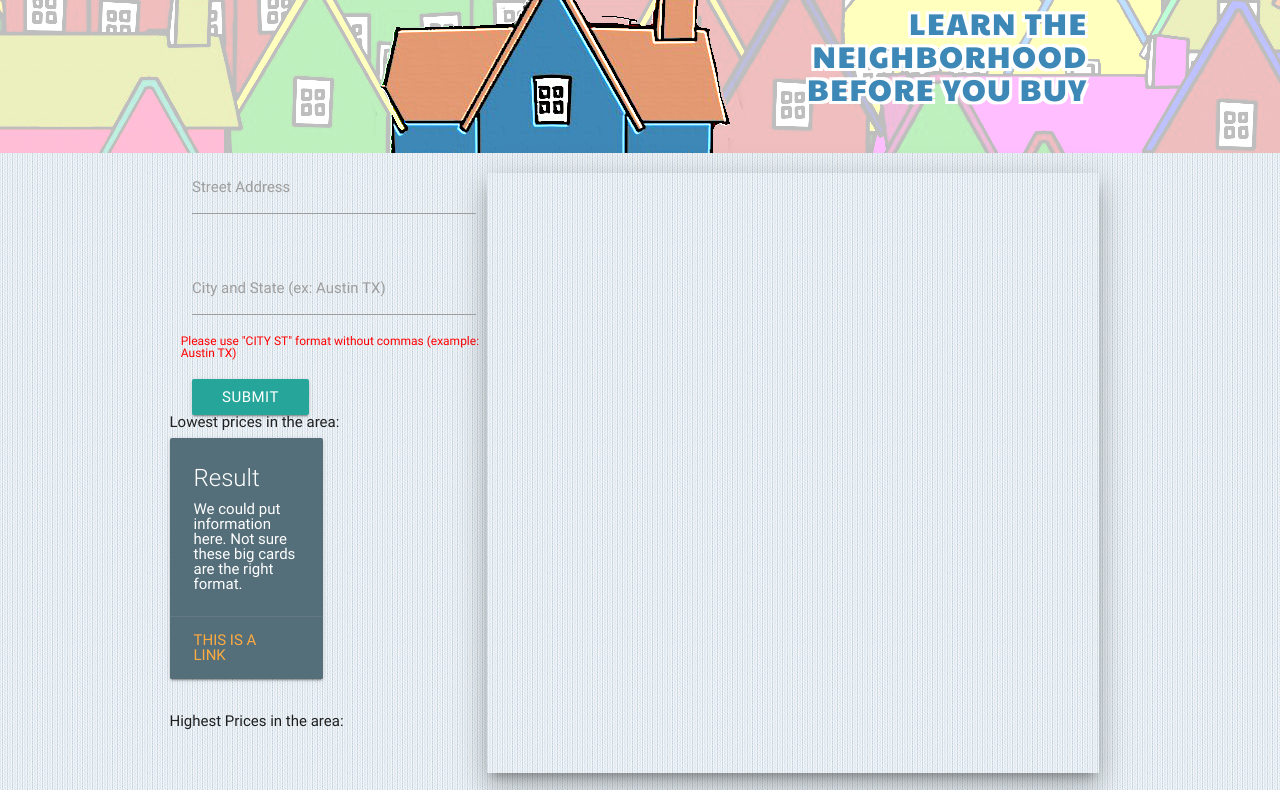
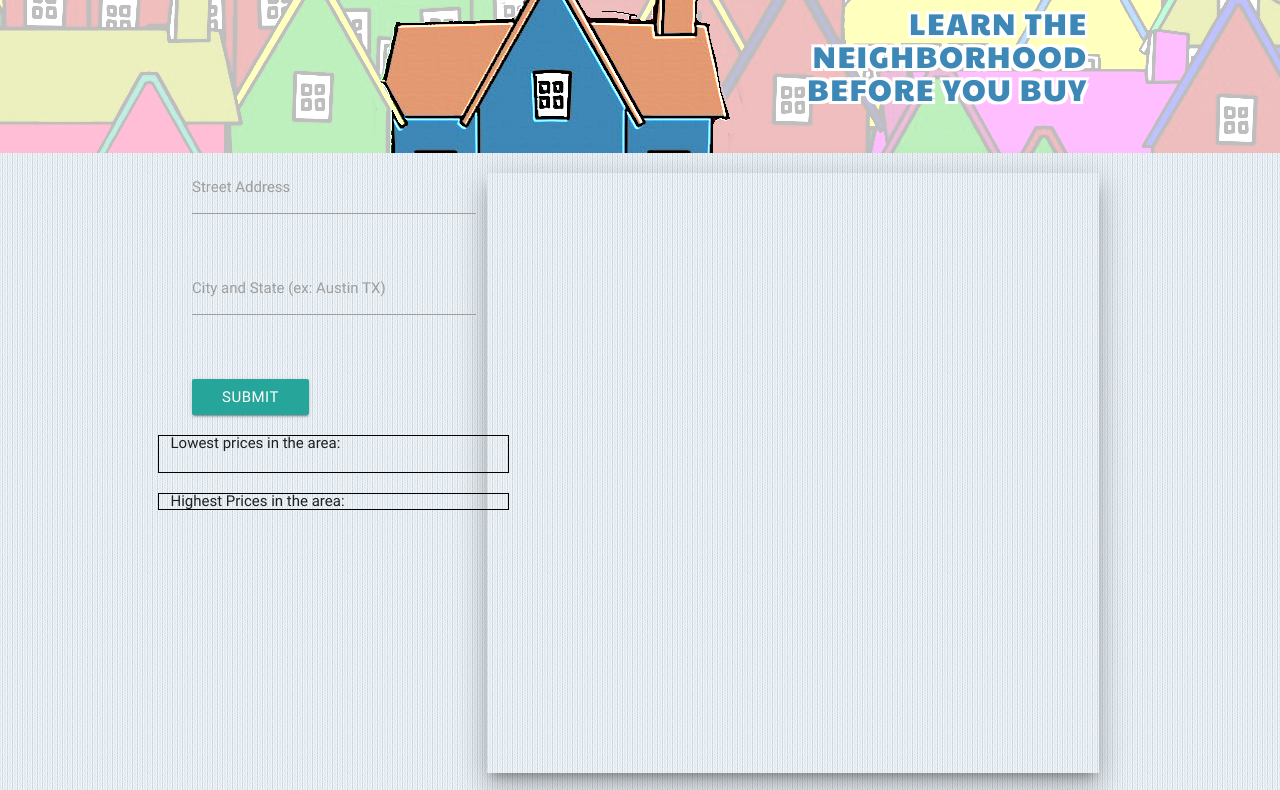
Before and after one commit to jehartman/ProjectOne, a plain HTML site: page index.html in a window 1280 px wide. Shown: the part 147-937 px from the top of the page. Drawn offline with nearby package versions, Linux system fonts and the light colour scheme; some packages are replaced by stand-ins of ours; a web font is replaced by a local one.

Commit message:
working on css in the empty areas where i had expected content

```diff
--- a/assets/css/style.css
+++ b/assets/css/style.css
@@ -1,21 +1,6 @@
-/*font-family: 'Passion One', cursive;
-font-family: 'Shrikhand', cursive;
-font-family: 'Righteous', cursive;
-font-family: 'Permanent Marker', cursive;
-font-family: 'Concert One', cursive;
-font-family: 'Bungee', cursive;
-font-family: 'Fugaz One', cursive;
-font-family: 'Sigmar One', cursive;
-font-family: 'Paytone One', sans-serif;
-font-family: 'Carter One', cursive;*/
-
-
-
 body {
-/*	background-color: #D8FFFF;*/
 	background: url("../images/blu_stripes.png") !important;
 }
-
 
 h5 {
 	color: white;
@@ -26,22 +11,10 @@ h5 {
 	height: 600px;
 }
 
-#mapContainer {
-	text-align: center;
-	float: right;
-}
-
 #map
 {
-/*min-height: 500px;
-min-width: 600px;*/
-height: auto;
-width: 70%;
-
-/*float: right;*/
-margin: 10px;
-padding: 10px;
-
+	height: 100%;
+	width: 100%;
 }
 
 #houseBackground {
@@ -84,6 +57,12 @@ padding: 10px;
 
 }
 
+.prices {
+	margin: 20px 0 0 0;
+	border: solid 1px black;
+}
+
+
 
 #parallax-floor {
   /*background: url('../images/housesDimmedWideCrop60Light.png') !important;*/
@@ -94,20 +73,9 @@ padding: 10px;
 }
 
 #errorMessage {
-	visibility: visible;
+	visibility: hidden !important;
 	color: red;
 	font-size: .8em;
 }
-/*
-#prices {
-	float: left;
-}*/
 
-/*img {
-	height: 500px;
-	width: 600px;
-/*}*/
-
-/*.row {
-	border: 1px yellow solid;
-}*/
+#lowPrices, #HighPrices
--- a/assets/js/gmap.js
+++ b/assets/js/gmap.js
@@ -15,15 +15,16 @@ var search = function(event) {
 	// --- Save user inputs as variables
 	address = $("#user-address").val();
 	citystate = $("#user-city-state").val();
-  if (cityState.indexOf(",") !== -1) {
+  if (citystate.indexOf(",") !== -1) {
     console.log("there's a comma");
     $("#errorMessage").attr("visibility", "visible");
+		console.log($("#errorMessage").attr("visibility"));
     return;
   }
 
   else {
     console.log("no comma");
-    $("#errorMessage").attr("visibility", "invisible");
+    $("#errorMessage").attr("visibility", "hidden");
   }
 
 
--- a/index.html
+++ b/index.html
@@ -1,32 +1,26 @@
 <!DOCTYPE html>
 <html>
+
 <head>
 	<title>Zillow Companion</title>
 	<meta charset="utf-8">
-	<meta name="viewport" content="width=device-width, initial-scale=1.0"/>
+	<meta name="viewport" content="width=device-width, initial-scale=1.0" />
 
-  <!-- Compiled and minified CSS -->
 	<link rel="stylesheet" href="https://cdnjs.cloudflare.com/ajax/libs/materialize/0.100.2/css/materialize.css">
-  <!-- Compiled and minified JavaScript -->
 	<script src="https://cdnjs.cloudflare.com/ajax/libs/materialize/0.100.2/js/materialize.js"></script>
-      <!--Import Google Icon Font-->
 	<link href="https://fonts.googleapis.com/icon?family=Material+Icons" rel="stylesheet">
-      <!--Import materialize.css-->
-		<link type="text/css" rel="stylesheet" href="assets/css/reset.css"  media="screen,projection"/>
-     <link type="text/css" rel="stylesheet" href="assets/css/materialize.css"  media="screen,projection"/>
-
-     <link type="text/css" rel="stylesheet" href="assets/css/style.css"  media="screen,projection"/>
-     <link href="https://fonts.googleapis.com/css?family=Bungee|Carter+One|Concert+One|Fugaz+One|Passion+One|Paytone+One|Permanent+Marker|Righteous|Shrikhand|Sigmar+One" rel="stylesheet">
+	<link type="text/css" rel="stylesheet" href="assets/css/reset.css" media="screen,projection" />
+	<link type="text/css" rel="stylesheet" href="assets/css/materialize.css" media="screen,projection" />
+	<link type="text/css" rel="stylesheet" href="assets/css/style.css" media="screen,projection" />
+	<link href="https://fonts.googleapis.com/css?family=Paytone+One" rel="stylesheet">
 
 </head>
 
 <body>
 
 	<div id="parallax-floor" class="parallax-container">
-
 		<div class="section no-pad-bot">
 			<div class="container">
-      	<div id="upfront"></div>
 				<h1 id="headerTitle" class="header center teal-text text-lighten-2">ZILLOW COMPANION</h1>
 				<div class="row center">
 					<h5 id="headerCaption" class="header col s12 light">LEARN THE NEIGHBORHOOD BEFORE YOU BUY</h5>
@@ -36,59 +30,47 @@
 		<div class="parallax" id="p-background">
 			<img id="houseBackground" src="assets/images/layeredOne.png" alt="houses">
 		</div>
-
 	</div>
 
+	<div class="container">
+					<!--  this contains both form and map -->
+		<div class="row">
 
-<div class="container">
-	<div class="row"><!--  this contains both form and map -->
-      <div class="col s4"> <!-- this contains form -->
+				<!-- this contains form -->
+			<div class="col s4">
+				<div class="row">
+					<form class="col s12">
+						<div class="row">
+							<!-- address input row -->
+							<div class="input-field col s12">
+								<input id="user-address" type="text" class="validate">
+								<label for="user-address">Street Address</label>
+							</div>
+						</div>
 
 						<div class="row">
-			<form class="col s12"> <!-- the address input -->
-
-		      <div class="row"> <!-- input row -->
-		        <div class="input-field col s12">
-		          <input  id="user-address" type="text" class="validate">
-		          <label for="user-address">Street Address</label>
-		        </div> <!-- end of input-field for steet address -->
-		      </div> <!-- end of address row within s4-->
-
-				<div class="row"><!--  the city row -->
+							<!--  the city row -->
 							<div class="input-field col s12">
 								<input id="user-city-state" type="text" class="validate">
 								<label for="user-city-state">City and State (ex: Austin TX)</label>
 							</div>
 							<div id="errorMessage">
-						<p>Please use "CITY ST" format without commas (example: Austin TX)</p>
+								Please use "CITY ST" format without commas (example: Austin TX)
 							</div>
-				</div> <!-- end of city row -->
-
+						</div>
 						<div>
 							<button type="submit" class="btn btn-primary" id="btnSubmit">Submit</button>
 						</div>
-
-			</form><!--end of materialize form-->
+					</form>
 
 					<div class="row">
-
-
-		<div class="row" id="LowPrices">
-			<div class="col s12">
+						<div class="row">
+							<div class="col s12 prices">
 								<div>
 									Lowest prices in the area:
 									<div id="low-price">
 										<div class="row">
 											<div class="col s12 m6">
-				          		<div class="card blue-grey darken-1">
-				            		<div class="card-content white-text">
-				             	 		<span class="card-title">Result</span>
-				              			<p>We could put information here. Not sure these big cards are the right format.</p>
-				            		</div>
-				            		<div class="card-action">
-				              			<a href="#">This is a link</a>
-				            		</div>
-				          		</div>
 											</div>
 										</div>
 
@@ -96,31 +78,30 @@
 								</div>
 							</div>
 
-			<div class="col s12">
+							<div class="col s12 prices">
 								Highest Prices in the area:
-				<div id="high-price">
-
+								<div id="high-price"></div>
 							</div>
 						</div>
 					</div>
+					<!--end of materialize enclosing row, contains both map and form-->
 
 
 
-		</div><!--end of materialize enclosing row, contains both map and form-->
+				</div>
+				<!-- end of column width s4 -->
 
 
 
-			</div> <!-- end of column width s4 -->
+			</div>
+			<!--  end of main s4 column -->
 
-
-
-    </div><!--  end of main s4 column -->
-
-    <div class="col s8 z-depth-5" id="mapOuterContainer"> <!--  start of main s8 column -->
+			<div class="col s8 z-depth-5" id="mapOuterContainer">
+				<!--  start of main s8 column -->
 				<div id="map" class="col s12">
-
 				</div>
-    </div> <!-- end of cols8 -->
+			</div>
+			<!-- end of cols8 -->
 		</div>
 
 
@@ -131,17 +112,9 @@
 			<div class="container">
 				<div class="row">
 					<div class="col l6 s12">
-                <h5 class="white-text">Footer Content</h5>
-                <p class="grey-text text-lighten-4">You can use rows and columns here to organize your footer content.</p>
 					</div>
 					<div class="col l4 offset-l2 s12">
 						<h5 class="white-text">Links</h5>
-                <ul>
-                  <li><a class="grey-text text-lighten-3" href="#!">Link 1</a></li>
-                  <li><a class="grey-text text-lighten-3" href="#!">Link 2</a></li>
-                  <li><a class="grey-text text-lighten-3" href="#!">Link 3</a></li>
-                  <li><a class="grey-text text-lighten-3" href="#!">Link 4</a></li>
-                </ul>
 					</div>
 				</div>
 			</div>
@@ -153,13 +126,14 @@
 			</div>
 		</footer>
 
-</div><!-- end of materialize container-->
+	</div>
+	<!-- end of materialize container-->
 	<!--Import jQuery before materialize.js-->
 	<script type="text/javascript" src="https://code.jquery.com/jquery-3.2.1.min.js"></script>
 	<script type="text/javascript" src="assets/js/materialize.js"></script>
 
-<!-- <script type="text/javascript" src="assets/js/gmap.js"></script> I THINK WE MIGHT NEED THIS-->
-<script async defer src="https://maps.googleapis.com/maps/api/js?key=AIzaSyDzamXziujXKppE1n_9Ec7J9bsgNgUKPYA&libraries=places"></script>
+
+	<script src="https://maps.googleapis.com/maps/api/js?key=AIzaSyDzamXziujXKppE1n_9Ec7J9bsgNgUKPYA&libraries=places"></script>
 	<!-- <script src="https://cdnjs.cloudflare.com/ajax/libs/jquery/3.2.1/jquery.min.js"></script> -->
 	<script type="text/javascript" src="assets/js/gmap.js"></script>
 </body>
```
Lines whose indentation alone changed are shown as unchanged.
